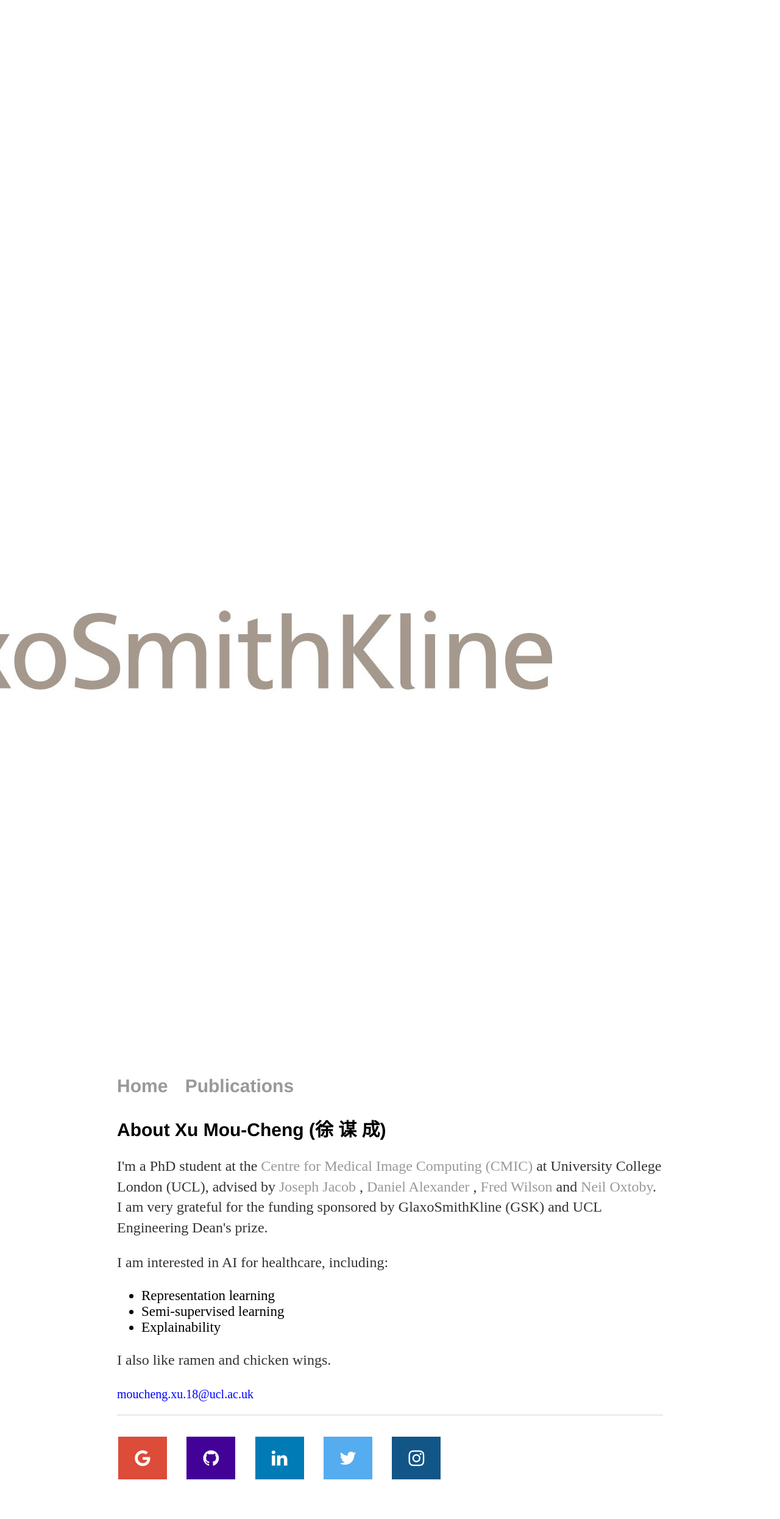
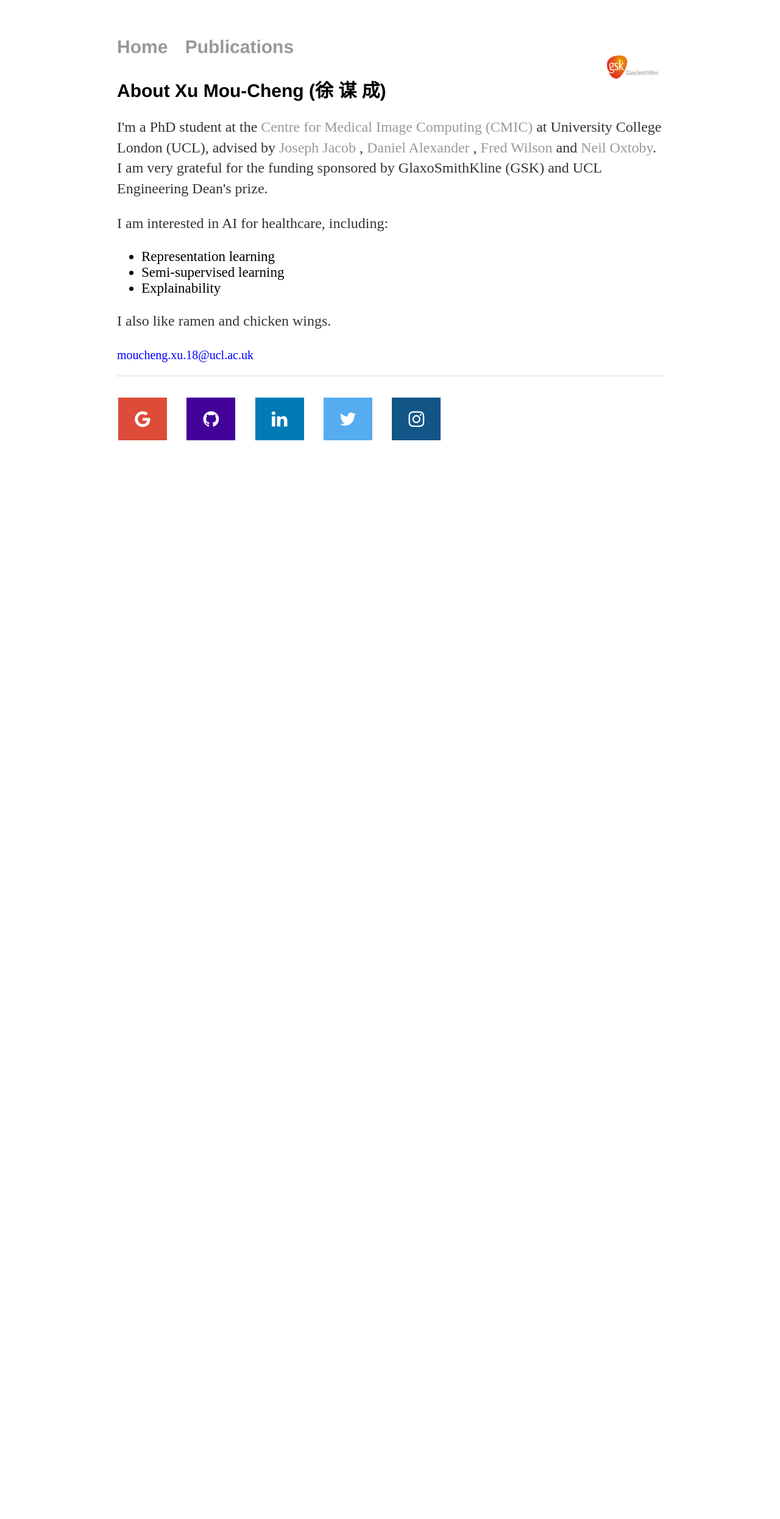
Before and after one commit to moucheng2017/mouchengxu.github.io, a Jekyll site: the page built from index.html, in a window 1280 px wide. Shown: the whole page at 61% size. Built offline with Jekyll 4.4.1, drawn with Linux system fonts in a browser that asks for light colours; after the commit the page ends 900 px from its top, so only the background shows below that.

Commit message:
Update default.html

```diff
--- a/_layouts/default.html
+++ b/_layouts/default.html
@@ -12,7 +12,7 @@
 
 			<nav>
 <!-- 			<li><a href="#default" class="logo">CompanyLogo</a></li> -->
-			<img src="/gsk.png">
+			<img src="/gsk.png" width="100" height="100">
 
 	    		<ul>
 	        		<li><a href="/">Home</a></li>
```
